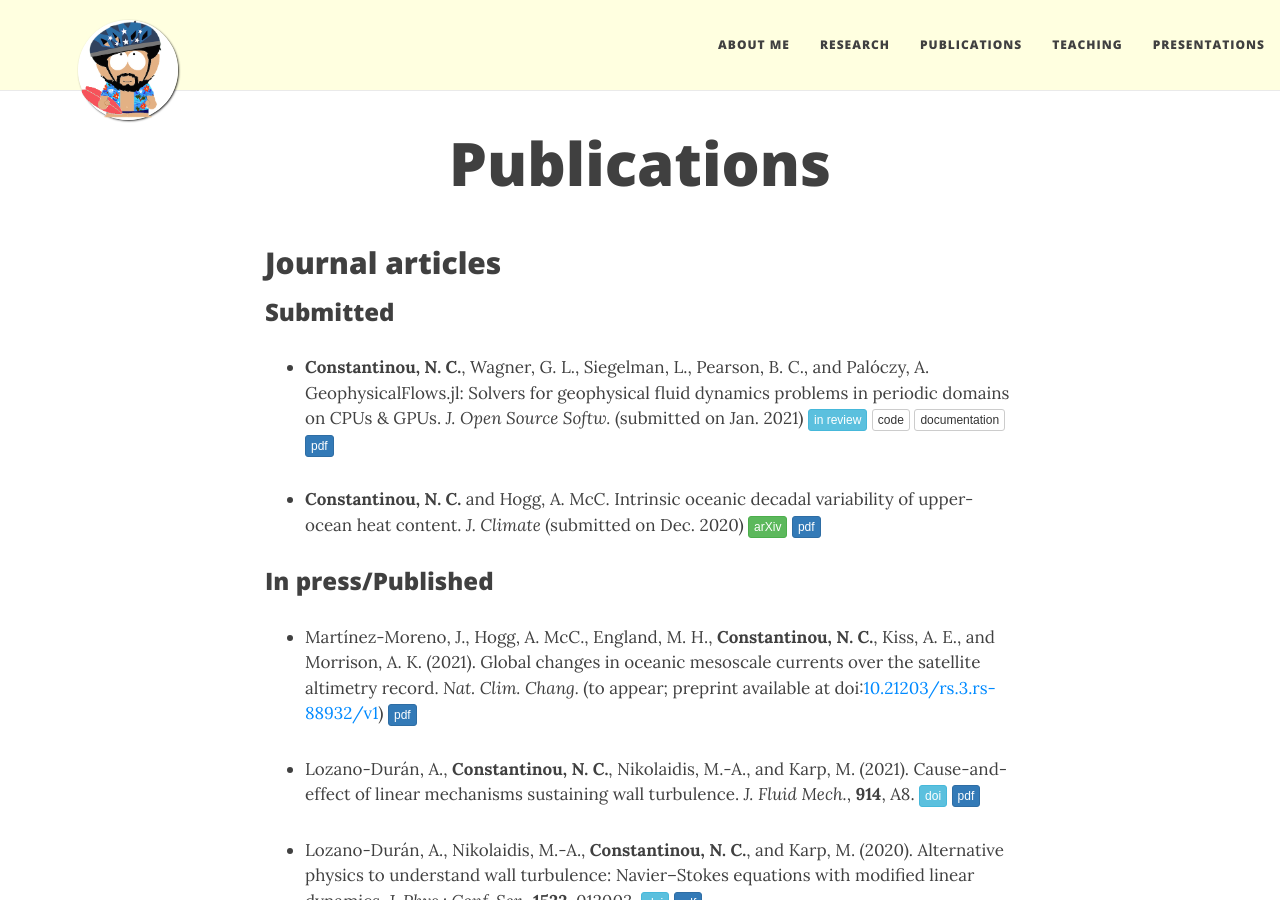
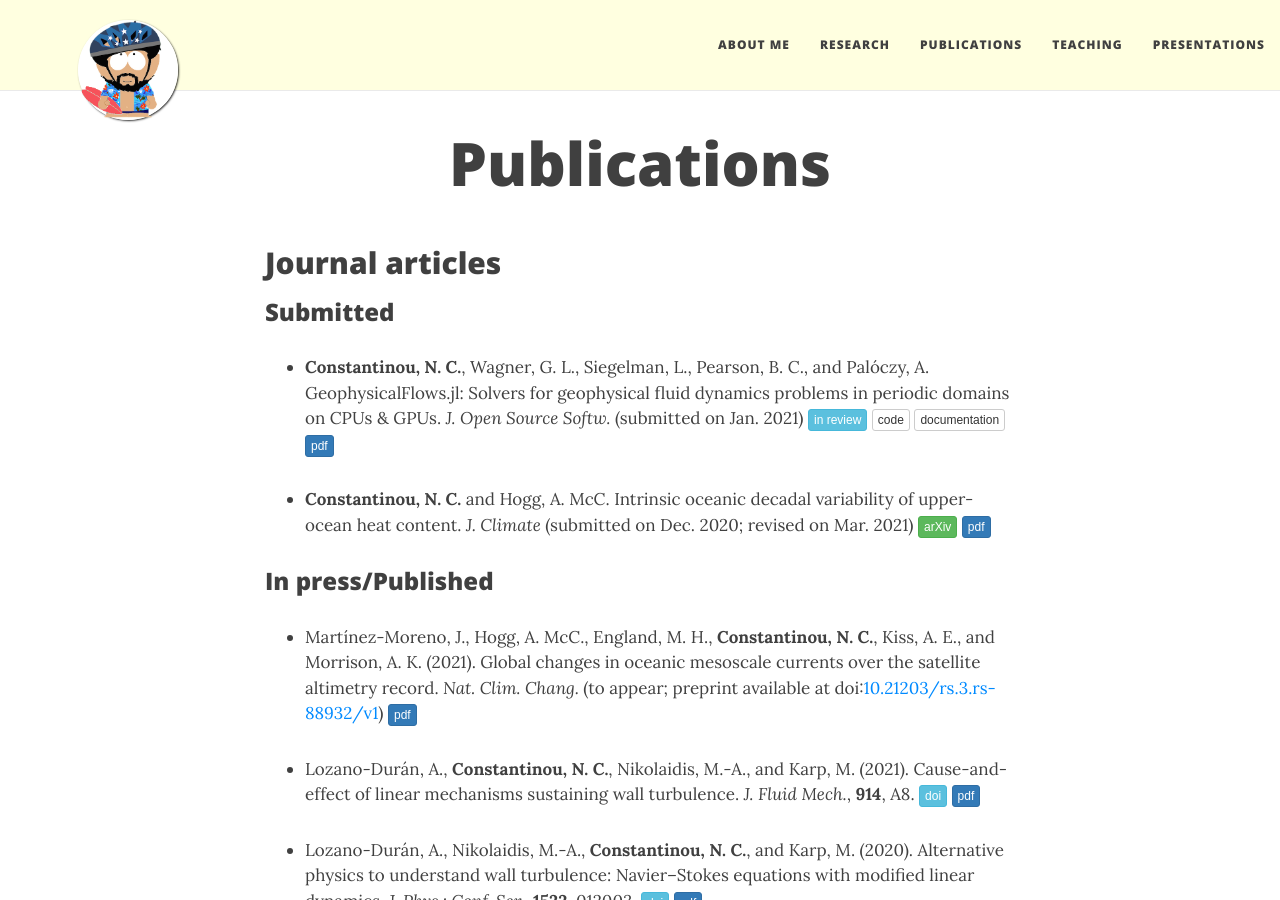
Before and after one commit to navidcy/navidcy.github.io, a Jekyll site: the page built from publications.md, in a window 1280 px wide and 900 px high. Built offline with Jekyll 4.4.1, drawn with Linux system fonts in a browser that asks for light colours; nearby versions of some CDN libraries; comment, search, counter and statistics services are not loaded.

Commit message:
revised JClimate 2021

```diff
--- a/publications.md
+++ b/publications.md
@@ -19,7 +19,7 @@
 - **Constantinou, N. C.**, Wagner, G. L., Siegelman, L., Pearson, B. C., and Palóczy, A. GeophysicalFlows.jl: Solvers for geophysical fluid dynamics problems in periodic domains on CPUs & GPUs. _J. Open Source Softw._ (submitted on Jan. 2021) [<span class="btn btn-info btn-xs{{end}}" style="font-family:sans-serif;">in review</span>][GeophysicalFlows-JOSS-review]{:target="_blank"} [<span class="btn btn-default btn-xs{{end}}" style="font-family:sans-serif;">code</span>][GeophysicalFlows-repo]{:target="_blank"} [<span class="btn btn-default btn-xs{{end}}" style="font-family:sans-serif;">documentation</span>][GeophysicalFlows-docs]{:target="_blank"} [<span class="btn btn-primary btn-xs{{end}}" style="font-family:sans-serif;">pdf</span>][geophysicalflows]
 
 
-- **Constantinou, N. C.** and  Hogg, A. McC. Intrinsic oceanic decadal variability of upper-ocean heat content. _J. Climate_ (submitted on Dec. 2020) [<span class="btn btn-success btn-xs{{end}}" style="font-family:sans-serif;">arXiv</span>][arXiv:2012.08025]{:target="_blank"} [<span class="btn btn-primary btn-xs{{end}}" style="font-family:sans-serif;">pdf</span>][intrinsic-ocean-var]
+- **Constantinou, N. C.** and  Hogg, A. McC. Intrinsic oceanic decadal variability of upper-ocean heat content. _J. Climate_ (submitted on Dec. 2020; revised on Mar. 2021) [<span class="btn btn-success btn-xs{{end}}" style="font-family:sans-serif;">arXiv</span>][arXiv:2012.08025]{:target="_blank"} [<span class="btn btn-primary btn-xs{{end}}" style="font-family:sans-serif;">pdf</span>][intrinsic-ocean-var]
 
 
 ### In press/Published
```
